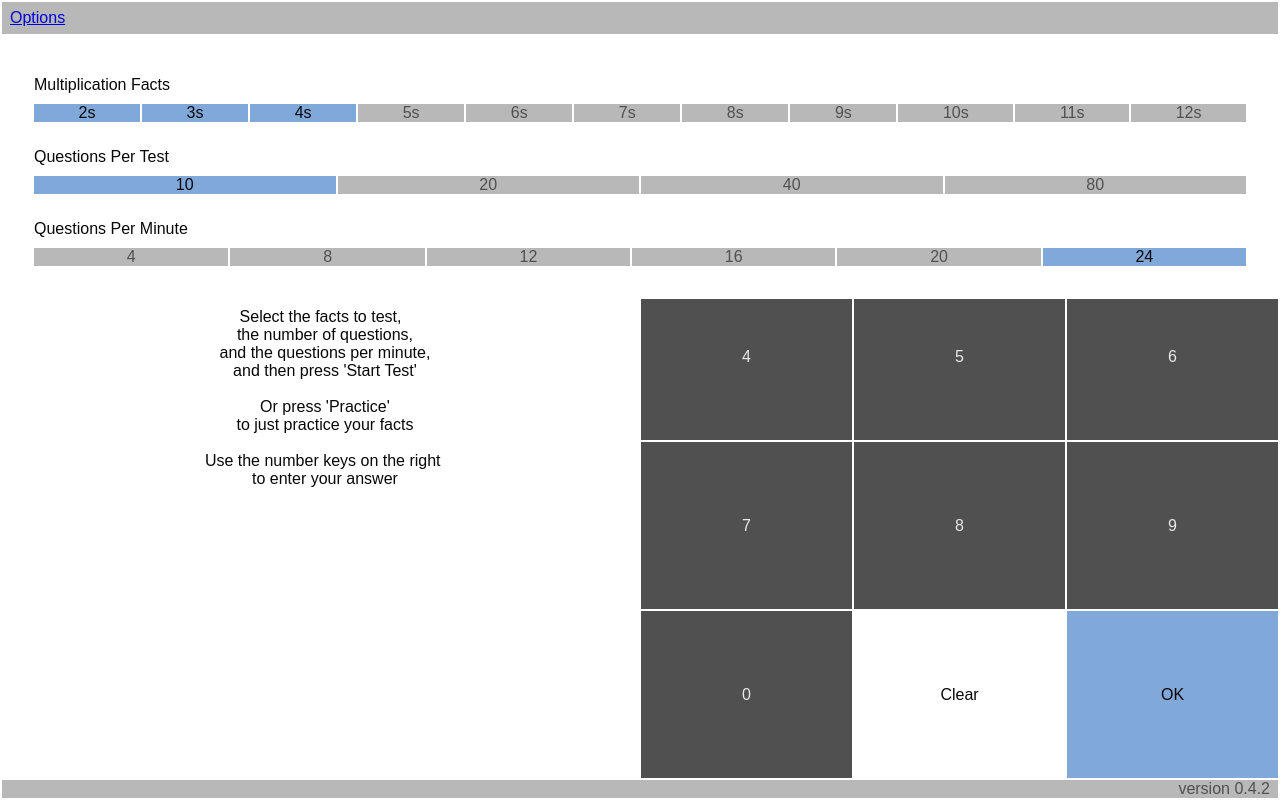
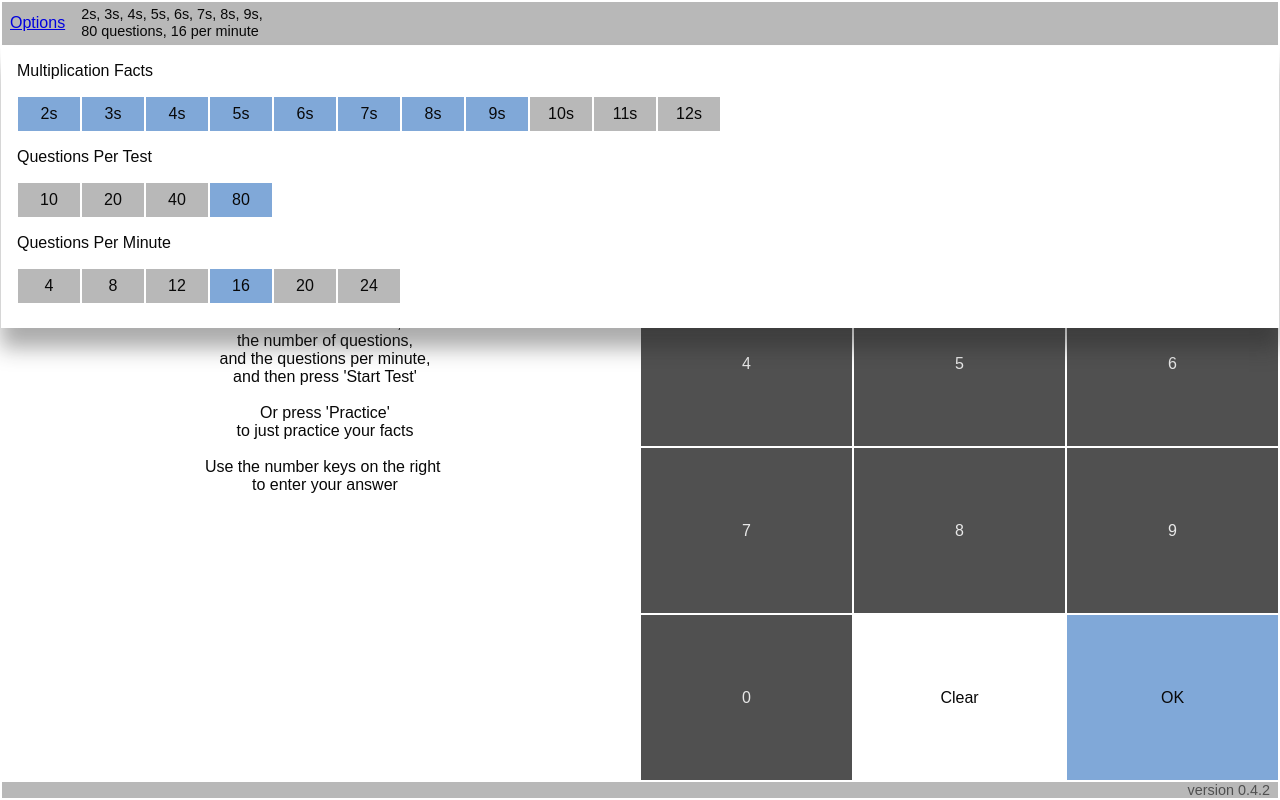
Before and after one commit to philrmass/times-too, a React app: page / in a window 1280 px wide. Both pictures are taken after a click on the button "Options". Built offline with nearby package versions, Linux system fonts and the light colour scheme; the HTML template or start-up script is replaced by a standard one.

Commit message:
fix options ui

```diff
--- a/src/components/App.js
+++ b/src/components/App.js
@@ -1,10 +1,13 @@
-//??? fix logo
-//??? fix options
+//??? improve results text: x right, y wrong, z questions in w minutes, a questions per minute
+//??? pass -- fail numbers
+//??? add a timer to practice
+//??? fix results scroll
+//??? time results, add ms time to problem
 //??? dont repeat the exact problem
 //??? improve alignment of timer
-//??? ask more of the hard ones
 //??? include 10+ if the fact is > 9
 //??? analyze tests for hard-problem frequency
+//??? ask more of the hard ones
 import React, { useReducer, useState } from 'react';
 import { useLocalStorage } from '../utilities/storage';
 import Game from './Game';
@@ -180,9 +183,9 @@ function App() {
   const [game, dispatch] = useReducer(gameReducer, initGame());
   const [, setTimer] = useState(null);
   const [showResults, setShowResults] = useState(false);
-  const [facts, setFacts] = useLocalStorage('TimesFacts', [2, 3, 4]);
-  const [questions, setQuestions] = useLocalStorage('TimesQuestions', 10);
-  const [perMinute, setPerMinute] = useLocalStorage('TimesPerMinute', 24);
+  const [facts, setFacts] = useLocalStorage('TimesFacts', [2, 3, 4, 5, 6, 7, 8, 9]);
+  const [questions, setQuestions] = useLocalStorage('TimesQuestions', 80);
+  const [perMinute, setPerMinute] = useLocalStorage('TimesPerMinute', 16);
   const isPractice = game.active && game.isPractice;
   const isTest = game.active && !game.isPractice;
 
--- a/src/components/Facts.js
+++ /dev/null
@@ -1,52 +0,0 @@
-import React from 'react';
-import PropTypes from 'prop-types';
-import styles from '../styles/Facts.module.css';
-
-function Facts({
-  factsOptions,
-  facts,
-  setFacts,
-}) {
-  function buildButtons() {
-    return factsOptions.map((option) => {
-      const selected = facts.includes(option) ? styles.selected : '';
-
-      function toggleFact(fact) {
-        if (facts.includes(fact)) {
-          setFacts(facts.filter((value) => value !== fact));
-        } else {
-          setFacts([...facts, fact]);
-        }
-      }
-
-      return (
-        <button
-          key={option}
-          className={`${styles.button} ${selected}`}
-          onClick={() => toggleFact(option)}
-        >
-          {`${option}s`}
-        </button>
-      );
-    });
-  }
-
-  return (
-    <div className={styles.main}>
-      <div className={styles.title}>
-        Multiplication Facts
-      </div>
-      <div className={styles.buttons}>
-        {buildButtons()}
-      </div>
-    </div>
-  );
-}
-
-Facts.propTypes = {
-  factsOptions: PropTypes.arrayOf(PropTypes.number),
-  facts: PropTypes.arrayOf(PropTypes.number),
-  setFacts: PropTypes.func.isRequired,
-};
-
-export default Facts;
--- a/src/components/Options.js
+++ b/src/components/Options.js
@@ -1,9 +1,6 @@
 import React, { useState } from 'react';
 import PropTypes from 'prop-types';
 import styles from '../styles/Options.module.css';
-import Facts from './Facts';
-import PerMinute from './PerMinute';
-import Questions from './Questions';
 
 function Options({
   factsOptions,
@@ -18,6 +15,28 @@ function Options({
 }) {
   const [show, setShow] = useState(false);
 
+  function toggleFact(fact) {
+    if (facts.includes(fact)) {
+      if (facts.length > 1) {
+        setFacts(facts.filter((value) => value !== fact));
+      }
+    } else {
+      setFacts([...facts, fact]);
+    }
+  }
+
+  function buildOptionsSummary() {
+    const sorted = facts.sort((a, b) => a - b);
+    const fText = sorted.map((f) => `${f}s, `).join('');
+    const qText = `${questions} questions, `;
+    const pText = `${perMinute} per minute`;
+    return (
+      <div className={styles.summary}>
+        {`${fText}\n${qText}${pText}`}
+      </div>
+    );
+  }
+
   function buildOptions() {
     if (!show) {
       return null;
@@ -25,29 +44,56 @@ function Options({
 
     return (
       <div className={styles.options}>
-        <div className={styles.option}>
-          <Facts
-            factsOptions={factsOptions}
-            facts={facts}
-            setFacts={setFacts}
-          />
+        {buildOption(
+          'Multiplication Facts',
+          facts,
+          factsOptions,
+          toggleFact,
+          's',
+        )}
+        {buildOption(
+          'Questions Per Test',
+          [questions],
+          questionsOptions,
+          setQuestions,
+        )}
+        {buildOption(
+          'Questions Per Minute',
+          [perMinute],
+          perMinuteOptions,
+          setPerMinute,
+        )}
+      </div>
+    );
+  }
+
+  function buildOption(name, values, options, update, suffix) {
+    return (
+      <div>
+        <div className={styles.title}>
+          {name}
         </div>
-        <div className={styles.option}>
-          <Questions
-            questionsOptions={questionsOptions}
-            questions={questions}
-            setQuestions={setQuestions}
-          />
-        </div>
-        <div className={styles.option}>
-          <PerMinute
-            perMinuteOptions={perMinuteOptions}
-            perMinute={perMinute}
-            setPerMinute={setPerMinute}
-          />
+        <div className={styles.buttons}>
+          {buildButtons(values, options, update, suffix)}
         </div>
       </div>
     );
+  }
+
+  function buildButtons(values, options, update, suffix = '') {
+    return options.map((option) => {
+      const selected = values.includes(option) ? styles.selected : '';
+
+      return (
+        <button
+          key={option}
+          className={`${styles.button} ${selected}`}
+          onClick={() => update(option)}
+        >
+          {`${option}${suffix}`}
+        </button>
+      );
+    });
   }
 
   return (
@@ -59,8 +105,9 @@ function Options({
         >
           Options
         </button>
+        {buildOptionsSummary()}
       </div>
-      <div className={styles.bottom}>
+      <div className={styles.belowHeader}>
         {buildOptions()}
       </div>
     </div>
--- a/src/components/PerMinute.js
+++ /dev/null
@@ -1,44 +0,0 @@
-import React from 'react';
-import PropTypes from 'prop-types';
-import styles from '../styles/PerMinute.module.css';
-
-function PerMinute({
-  perMinuteOptions,
-  perMinute,
-  setPerMinute,
-}) {
-  function buildButtons() {
-    return perMinuteOptions.map((option) => {
-      const selected = perMinute === option ? styles.selected : '';
-
-      return (
-        <button
-          key={option}
-          className={`${styles.button} ${selected}`}
-          onClick={() => setPerMinute(option)}
-        >
-          {option}
-        </button>
-      );
-    });
-  }
-
-  return (
-    <div className={styles.main}>
-      <div className={styles.title}>
-        Questions Per Minute
-      </div>
-      <div className={styles.buttons}>
-        {buildButtons()}
-      </div>
-    </div>
-  );
-}
-
-PerMinute.propTypes = {
-  perMinuteOptions: PropTypes.arrayOf(PropTypes.number),
-  perMinute: PropTypes.number,
-  setPerMinute: PropTypes.func.isRequired,
-};
-
-export default PerMinute;
--- a/src/components/Questions.js
+++ /dev/null
@@ -1,44 +0,0 @@
-import React from 'react';
-import PropTypes from 'prop-types';
-import styles from '../styles/Questions.module.css';
-
-function Questions({
-  questionsOptions,
-  questions,
-  setQuestions,
-}) {
-  function buildButtons() {
-    return questionsOptions.map((option) => {
-      const selected = questions === option ? styles.selected : '';
-
-      return (
-        <button
-          key={option}
-          className={`${styles.button} ${selected}`}
-          onClick={() => setQuestions(option)}
-        >
-          {option}
-        </button>
-      );
-    });
-  }
-
-  return (
-    <div className={styles.main}>
-      <div className={styles.title}>
-        Questions Per Test
-      </div>
-      <div className={styles.buttons}>
-        {buildButtons()}
-      </div>
-    </div>
-  );
-}
-
-Questions.propTypes = {
-  questionsOptions: PropTypes.arrayOf(PropTypes.number),
-  questions: PropTypes.number,
-  setQuestions: PropTypes.func.isRequired,
-};
-
-export default Questions;
--- a/src/index.css
+++ b/src/index.css
@@ -9,6 +9,7 @@
   --text-red: #df0000;
   --text-green: #00df00;
   --text-blue: #0000df;
+  --shadow: #20202060;
   --border: 1px solid white;
   --size-problem: 3rem;
   --size-number-pad: 1rem;
@@ -16,7 +17,9 @@
   --size-message: 1rem;
   --size-title: 1rem;
   --size-mini-problem: 1rem;
-  --size-version: 1rem;
+  --size-version: 0.9rem;
+  --size-summary: 0.9rem;
+  --margin-1: 0.25rem;
   --margin-2: 0.5rem;
   --margin-3: 1.0rem;
   --margin-4: 1.5rem;
--- a/src/styles/Facts.module.css
+++ /dev/null
@@ -1,25 +0,0 @@
-.main {
-}
-
-.title {
-  padding: 8px 0;
-  border: var(--border);
-  font-size: var(--size-title);
-}
-
-.buttons {
-  height: var(--height-button);
-  display: flex;
-  color: var(--text-gray);
-}
-
-.button {
-  flex-grow: 1;
-  border: var(--border);
-  background: var(--bg-gray);
-}
-
-.selected {
-  background: var(--bg-blue);
-  color: var(--text-black);
-}
--- a/src/styles/Options.module.css
+++ b/src/styles/Options.module.css
@@ -1,11 +1,13 @@
 .main {
+  user-select: none;
 }
 
 .header {
-  padding-left: 0.5em;
+  padding: var(--margin-1) var(--margin-2);
   border: var(--border);
   line-height: 2rem;
   background: var(--bg-gray);
+  display: flex;
 }
 
 .link {
@@ -13,7 +15,14 @@
   text-decoration: underline;
 }
 
-.bottom {
+.summary {
+  padding-left: var(--margin-3);
+  font-size: var(--size-summary);
+  line-height: calc(1.2 * var(--size-summary));
+  white-space: pre;
+}
+
+.belowHeader {
   position: relative
 }
 
@@ -23,10 +32,28 @@
   top: 0;
   left: 0;
   width: 100%;
-  padding: var(--margin-3);
+  padding: 0 var(--margin-3) var(--margin-4);
   background: var(--bg-white);
+  box-shadow: 0 20px 20px var(--shadow);
 }
 
-.option {
-  margin: var(--margin-3);
+.title {
+  margin: var(--margin-3) 0;
 }
+
+.buttons {
+  display: flex;
+  flex-wrap: wrap;
+}
+
+.button {
+  width: 4.0rem;
+  padding: var(--margin-2) 0;
+  border: var(--border);
+  background: var(--bg-gray);
+}
+
+.selected {
+  background: var(--bg-blue);
+  color: var(--text-black);
+}
--- a/src/styles/PerMinute.module.css
+++ /dev/null
@@ -1,25 +0,0 @@
-.main {
-}
-
-.title {
-  padding: 8px 0;
-  border: var(--border);
-  font-size: var(--size-title);
-}
-
-.buttons {
-  height: var(--height-button);
-  display: flex;
-  color: var(--text-gray);
-}
-
-.button {
-  flex-grow: 1;
-  border: var(--border);
-  background: var(--bg-gray);
-}
-
-.selected {
-  background: var(--bg-blue);
-  color: var(--text-black);
-}
--- a/src/styles/Questions.module.css
+++ /dev/null
@@ -1,25 +0,0 @@
-.main {
-}
-
-.title {
-  padding: 8px 0;
-  border: var(--border);
-  font-size: var(--size-title);
-}
-
-.buttons {
-  height: var(--height-button);
-  display: flex;
-  color: var(--text-gray);
-}
-
-.button {
-  flex-grow: 1;
-  border: var(--border);
-  background: var(--bg-gray);
-}
-
-.selected {
-  background: var(--bg-blue);
-  color: var(--text-black);
-}
```
Also changed, not shown: 4 other files (tests, documents, lock files or other folders).
